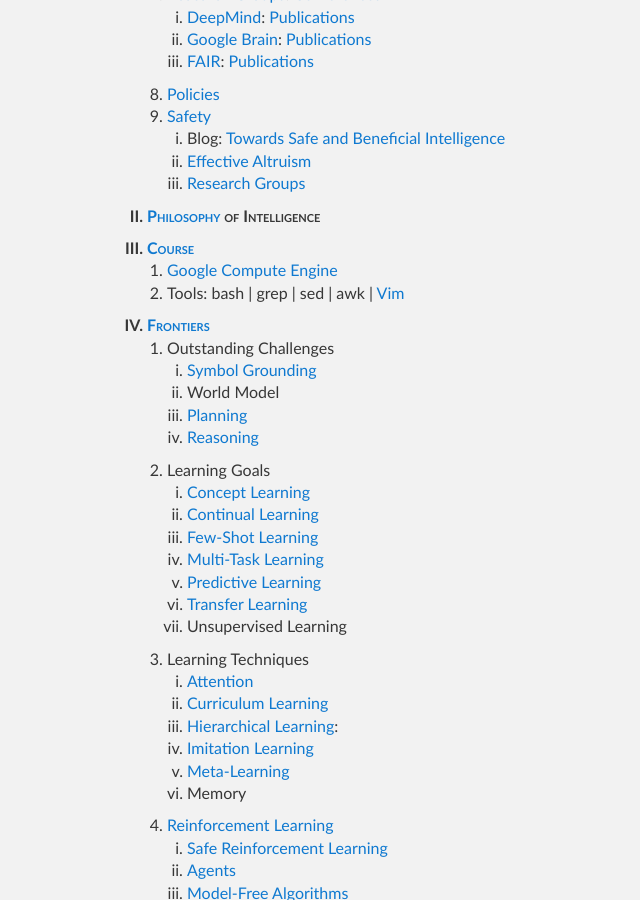
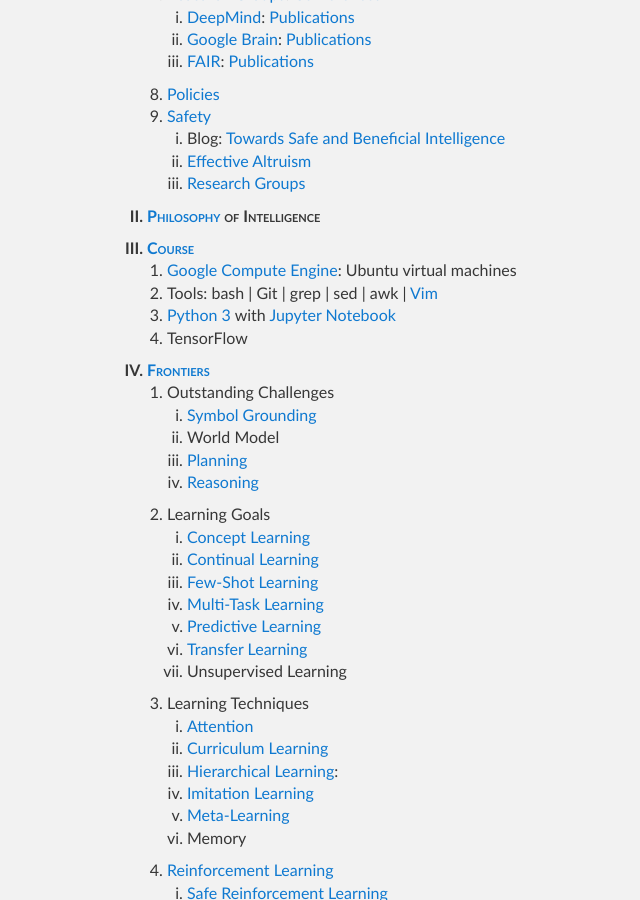
Before and after one commit to Tonywuhk/realai.org, a Jekyll site: the page built from README.md, in a window 1280 px wide and 900 px high, scrolled down 813 px. Shown: the whole window, without its empty margins (33-673 px from the left). Built offline with Jekyll 4.4.1, drawn with Linux system fonts in a browser that asks for light colours; our own code applies the rules of GitHub Pages for plain Markdown files; the repository's description, which GitHub fills in, is left out.

Commit message:
Update files

```diff
--- a/README.md
+++ b/README.md
@@ -37,8 +37,10 @@
 2. [Philosophy](http://realai.org/philosophy/) of Intelligence
 
 3. [Course](http://realai.org/course/)
-    1. [Google Compute Engine](http://realai.org/course/GCE/)
-    2. Tools: bash \| grep \| sed \| awk \| [Vim](http://realai.org/course/tools/vim/)
+    1. [Google Compute Engine](http://realai.org/course/GCE/): Ubuntu virtual machines
+    2. Tools: bash \| Git \| grep \| sed \| awk \| [Vim](http://realai.org/course/tools/vim/)
+    3. [Python 3](http://realai.org/course/python/) with [Jupyter Notebook](http://realai.org/course/jupyter/)
+    4. TensorFlow
 
 4. [Frontiers](http://realai.org/frontiers/)
     1. Outstanding Challenges
```
Also changed, not shown: about/README.md (+1 -1 lines), course/GCE/jupyter.md (+1 -1 lines), assets/images/course-gce-jupyter-4.png.
